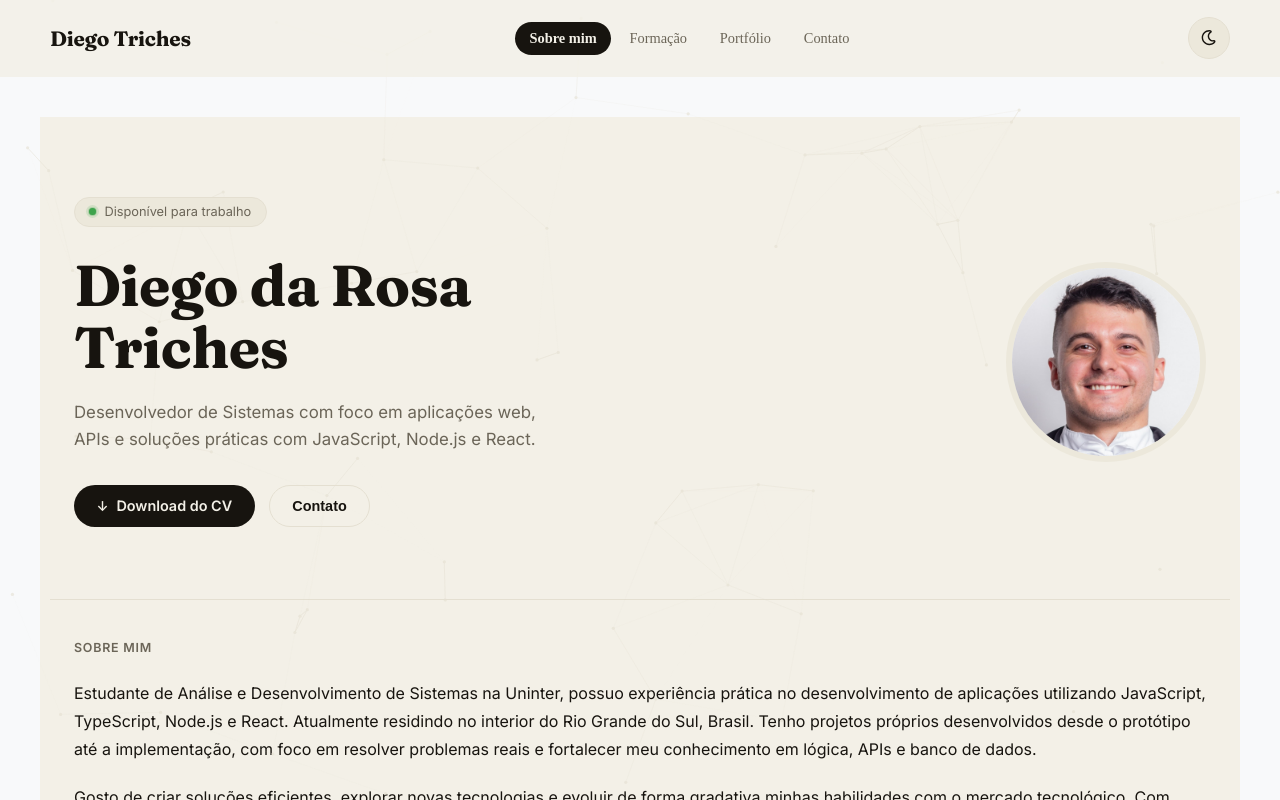
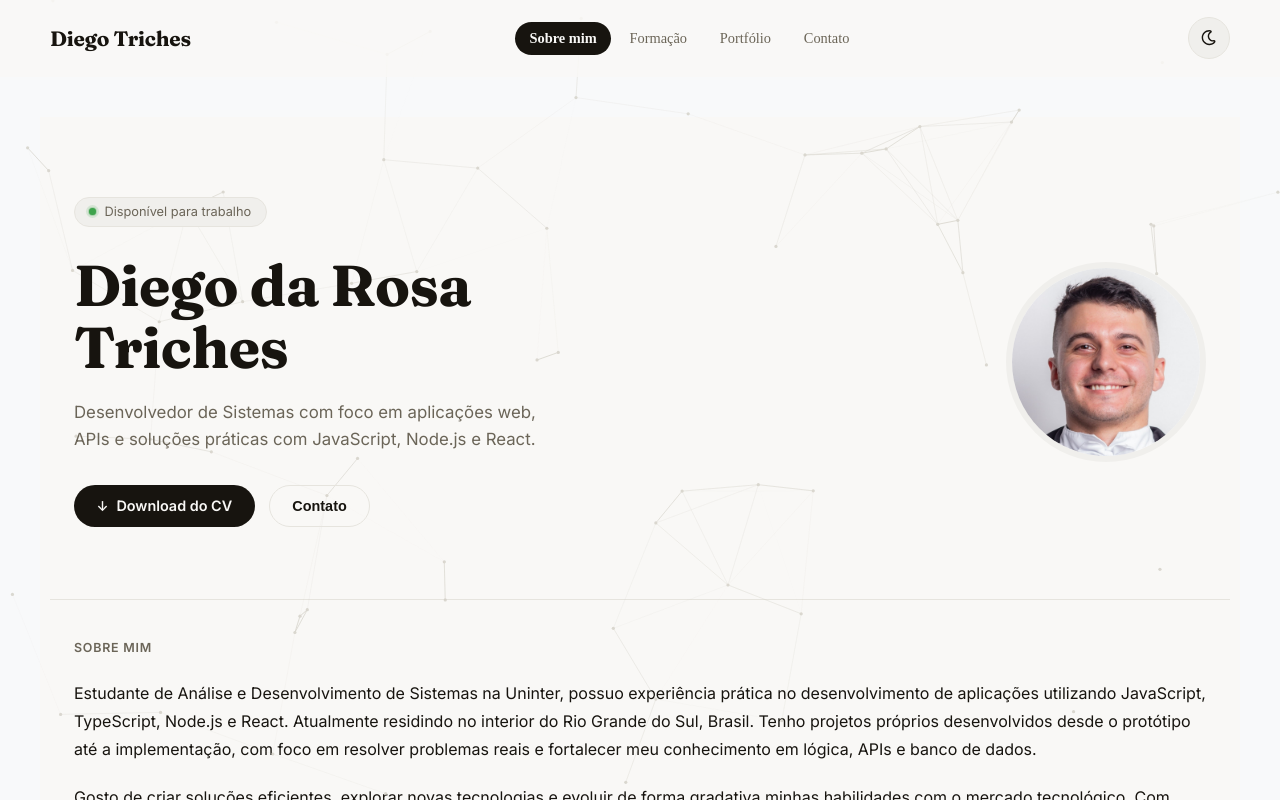
Before and after one commit to diegotriches/portfolio, a React (Vite) app: page / in a window 1280 px wide. Built offline with nearby package versions, Linux system fonts and the light colour scheme.

Commit message:
style(theme): clareia fundo do tema claro e adiciona --bg-decor para a constelação

```diff
--- a/src/components/InteractiveBackground.tsx
+++ b/src/components/InteractiveBackground.tsx
@@ -22,7 +22,7 @@ export const InteractiveBackground = () => {
     if (!ctx) return;
 
     const prefersReducedMotion = window.matchMedia(
-      "(prefers-reduced-motion: reduce)"
+      "(prefers-reduced-motion: reduce)",
     ).matches;
 
     let particles: Particle[] = [];
@@ -33,15 +33,15 @@ export const InteractiveBackground = () => {
 
     let dotColor = "rgba(0,0,0,0.3)";
     let lineColor = "rgba(0,0,0,0.15)";
-    let accentColor = "rgba(63,163,77,0.5)";
+    let accentColor = "rgba(107,101,88,0.5)";
 
     const readThemeColors = () => {
       const styles = getComputedStyle(document.body);
-      const border = styles.getPropertyValue("--border-color").trim();
-      const accent = styles.getPropertyValue("--accent-primary").trim();
-      dotColor = border || dotColor;
-      lineColor = border || lineColor;
-      accentColor = accent || accentColor;
+      const decor = styles.getPropertyValue("--bg-decor").trim();
+      const neutral = styles.getPropertyValue("--text-secondary").trim();
+      dotColor = decor || dotColor;
+      lineColor = decor || lineColor;
+      accentColor = neutral || accentColor;
     };
 
     const createParticles = () => {
@@ -98,7 +98,7 @@ export const InteractiveBackground = () => {
           ctx.moveTo(p.x, p.y);
           ctx.lineTo(mouse.x, mouse.y);
           ctx.strokeStyle = accentColor;
-          ctx.lineWidth = 1;
+          ctx.lineWidth = 0.2;
           ctx.stroke();
         }
 
@@ -149,7 +149,10 @@ export const InteractiveBackground = () => {
     window.addEventListener("resize", resize);
 
     const themeObserver = new MutationObserver(readThemeColors);
-    themeObserver.observe(document.body, { attributes: true, attributeFilter: ["class"] });
+    themeObserver.observe(document.body, {
+      attributes: true,
+      attributeFilter: ["class"],
+    });
 
     return () => {
       cancelAnimationFrame(animationId);
@@ -160,5 +163,11 @@ export const InteractiveBackground = () => {
     };
   }, []);
 
-  return <canvas ref={canvasRef} className="interactive-background" aria-hidden="true" />;
+  return (
+    <canvas
+      ref={canvasRef}
+      className="interactive-background"
+      aria-hidden="true"
+    />
+  );
 };
--- a/src/index.css
+++ b/src/index.css
@@ -5,14 +5,15 @@
 }
 
 body.light {
-  --bg-primary: #f3f0e7;
-  --bg-secondary: #ece8db;
+  --bg-primary: #f9f8f6;
+  --bg-secondary: #f0efec;
   --bg-tertiary: #f8f9fa;
 
   --text-primary: #17140f;
   --text-secondary: #6b6558;
 
-  --border-color: #e4dfd1;
+  --border-color: #e6e4de;
+  --bg-decor: #cfccc2;
 
   --shadow-color: rgba(23, 20, 15, 0.05);
 
@@ -52,12 +53,11 @@ body.dark {
   --text-secondary: #a39c8a;
 
   --border-color: #332e24;
+  --bg-decor: #4a4335;
 
   --shadow-color: rgba(0, 0, 0, 0.3);
 
   --hover-bg: #2f2f2f;
-
-  --accent-primary: #4bbf5c;
 
   --success-bg: #1e4620;
   --success-text: #c8f7c5;
--- a/src/pages/Index.css
+++ b/src/pages/Index.css
@@ -681,7 +681,7 @@
   inset: 0;
   z-index: 0;
   pointer-events: none;
-  opacity: 0.6;
+  opacity: 0.75;
 }
 
 @media (max-width: 600px) {
```
